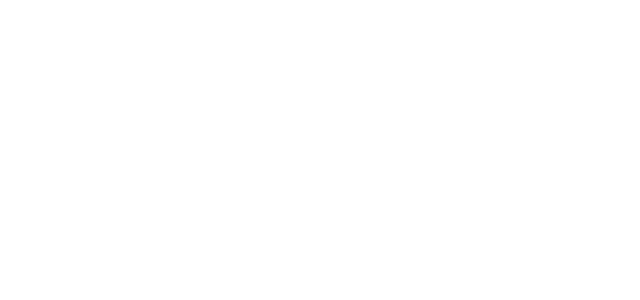
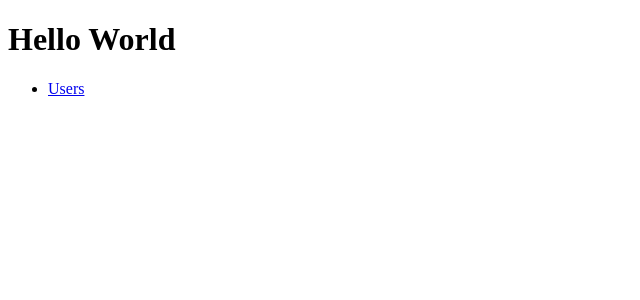
Before and after one commit to hamedniroomand/nuxt-nest-boilerplate, a Nuxt app in the folder client/: page / in a window 1280 px wide. Before the commit this address had no page. Shown: the top 300 px of the page, without its empty margins (0-640 px from the left). Built offline with nearby package versions, Linux system fonts and the light colour scheme.

Commit message:
feat: create index page with a greeting and link to users, and update users page with links to individual users

```diff
--- /dev/null
+++ b/client/pages/index.vue
@@ -0,0 +1,10 @@
+<template>
+  <div>
+    <h1>Hello World</h1>
+    <ul>
+      <li>
+        <nuxt-link to="/users">Users</nuxt-link>
+      </li>
+    </ul>
+  </div>
+</template>
--- a/client/pages/users/index.vue
+++ b/client/pages/users/index.vue
@@ -1,3 +1,14 @@
 <template>
   <p>Users</p>
+  <ul>
+    <li>
+      <nuxt-link to="/users/1">User 1</nuxt-link>
+    </li>
+    <li>
+      <nuxt-link to="/users/2">User 2</nuxt-link>
+    </li>
+    <li>
+      <nuxt-link to="/users/3">User 3</nuxt-link>
+    </li>
+  </ul>
 </template>
```
